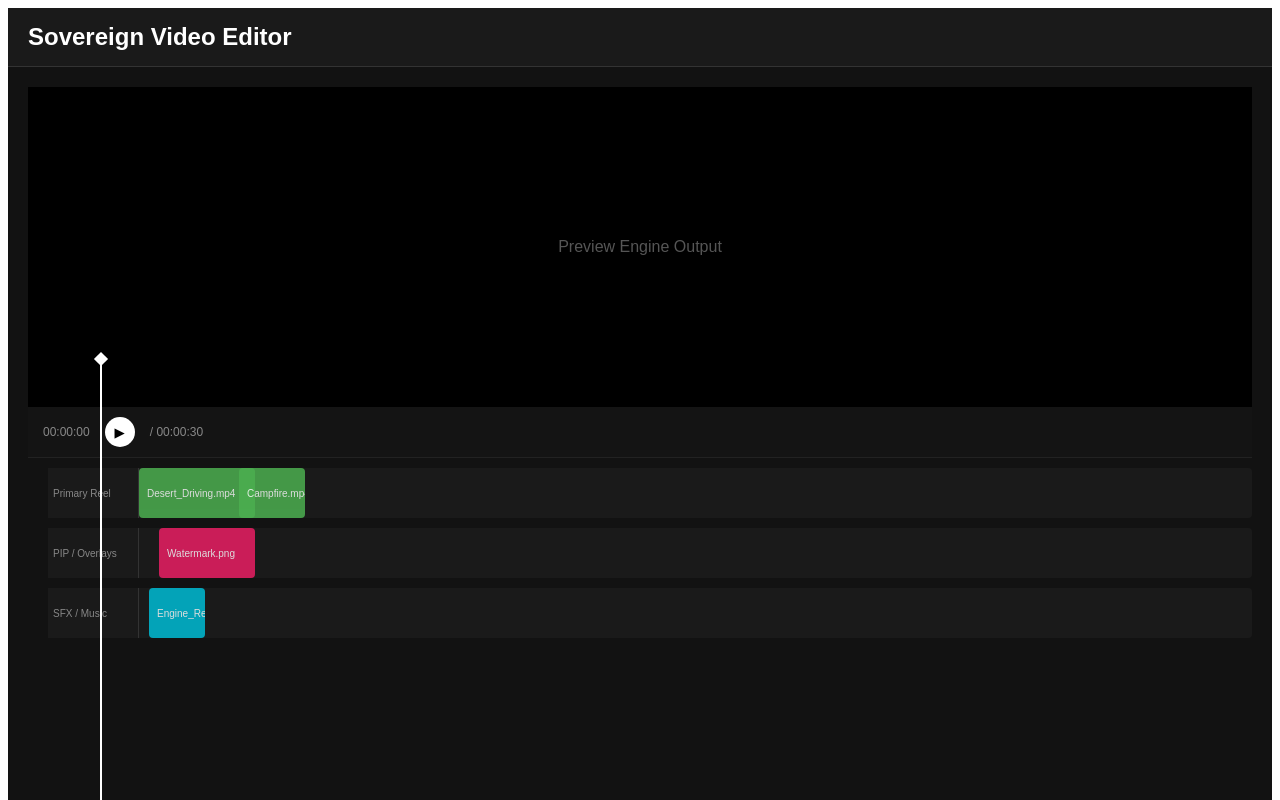
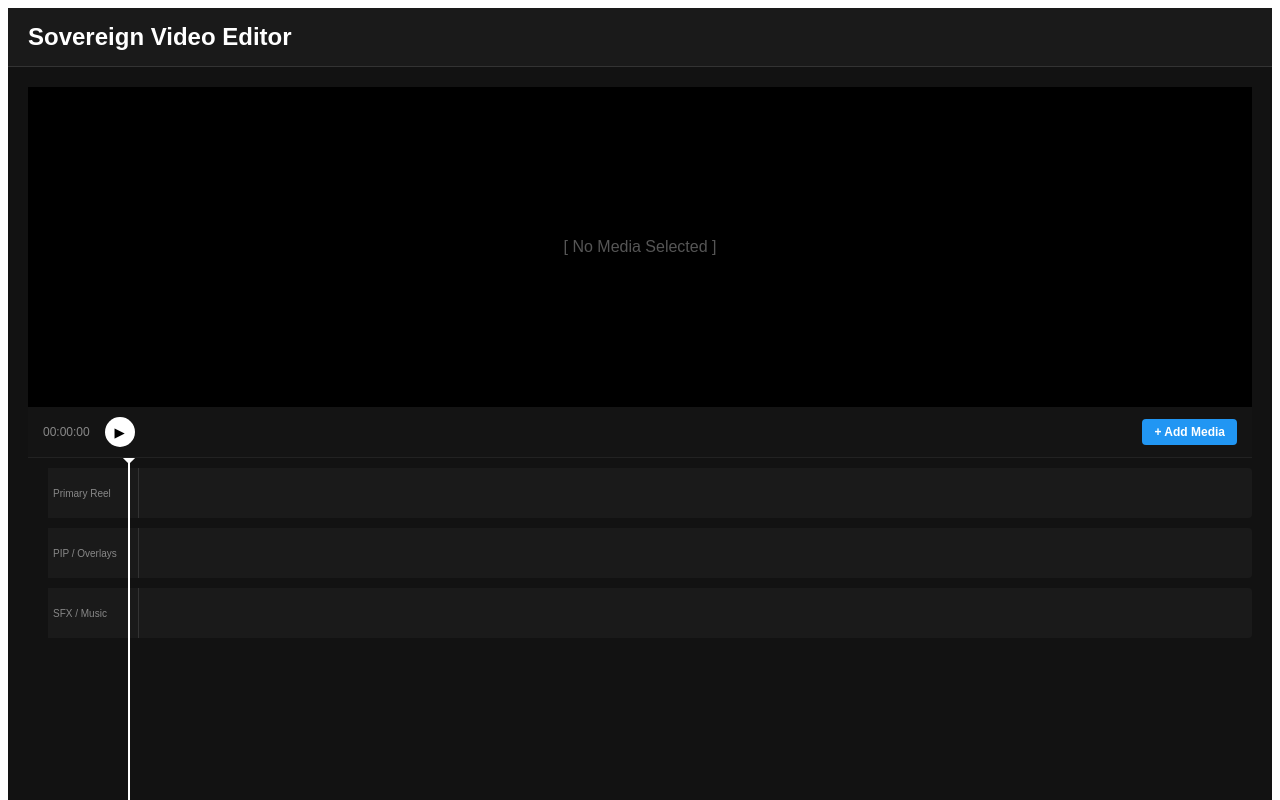
Before and after one commit to xNoOnex/Sovereign-Video-Editor, a React (Vite) app: page / in a window 1280 px wide. Shown: the top 800 px of the page. Built offline with nearby package versions, Linux system fonts and the light colour scheme.

Commit message:
feat: Connect native Android gallery picker and local Blob URL streaming

```diff
--- a/src/Editor.jsx
+++ b/src/Editor.jsx
@@ -1,41 +1,62 @@
-import React, { useState } from 'react';
+import React, { useState, useRef } from 'react';
 
 export default function Editor() {
-  // Implementing the explicit Timeline Data Model from the architectural notes
+  const fileInputRef = useRef(null);
+  const videoRef = useRef(null);
+
   const [project, setProject] = useState({
-    duration: 30, // Total project time in seconds
-    zoomLevel: 10, // Pixels per second for mapping touch gestures
-    selectedClipId: null, // For Progressive Disclosure UI
+    duration: 30,
+    zoomLevel: 10,
+    selectedClipId: null,
+    activePreviewUrl: null, // Holds the current video being played
     tracks: [
-      {
-        id: 't-main',
-        type: 'main_video',
-        name: 'Primary Reel',
-        clips: [
-          { id: 'c1', name: 'Desert_Driving.mp4', timelineStartTime: 0, sourceStartTime: 5, sourceEndTime: 15, duration: 10, color: '#4CAF50' },
-          { id: 'c2', name: 'Campfire.mp4', timelineStartTime: 10, sourceStartTime: 0, sourceEndTime: 5, duration: 5, color: '#4CAF50' }
-        ]
-      },
-      {
-        id: 't-pip',
-        type: 'overlay',
-        name: 'PIP / Overlays',
-        clips: [
-          { id: 'c3', name: 'Watermark.png', timelineStartTime: 2, sourceStartTime: 0, sourceEndTime: 0, duration: 8, color: '#E91E63' }
-        ]
-      },
-      {
-        id: 't-audio',
-        type: 'audio',
-        name: 'SFX / Music',
-        clips: [
-          { id: 'c4', name: 'Engine_Rev.wav', timelineStartTime: 1, sourceStartTime: 0, sourceEndTime: 4, duration: 4, color: '#00BCD4' }
-        ]
-      }
+      { id: 't-main', type: 'main_video', name: 'Primary Reel', clips: [] },
+      { id: 't-pip', type: 'overlay', name: 'PIP / Overlays', clips: [] },
+      { id: 't-audio', type: 'audio', name: 'SFX / Music', clips: [] }
     ]
   });
 
-  // Calculate width and position based on Timeline Coordinate Math
+  // 1. Bridge to Native Android Gallery
+  const handleFileSelect = (e) => {
+    const file = e.target.files[0];
+    if (!file) return;
+
+    // 2. Generate a high-speed local stream link
+    const fileUrl = URL.createObjectURL(file);
+    const newClipId = 'c-' + Math.random().toString(36).substr(2, 9);
+
+    // 3. Drop the new media into the Primary Reel data model
+    setProject(prev => {
+      const newTracks = [...prev.tracks];
+      newTracks[0].clips.push({
+        id: newClipId,
+        name: file.name,
+        timelineStartTime: 0,
+        sourceStartTime: 0,
+        sourceEndTime: 10,
+        duration: 10, // Defaulting block size to 10 seconds for preview
+        color: '#4CAF50',
+        url: fileUrl
+      });
+
+      return {
+        ...prev,
+        tracks: newTracks,
+        selectedClipId: newClipId,
+        activePreviewUrl: fileUrl
+      };
+    });
+  };
+
+  // Play the specific clip when tapped in the timeline
+  const handleClipTap = (clip) => {
+    setProject(prev => ({
+      ...prev,
+      selectedClipId: prev.selectedClipId === clip.id ? null : clip.id,
+      activePreviewUrl: clip.url || prev.activePreviewUrl
+    }));
+  };
+
   const getClipStyle = (clip) => ({
     position: 'absolute',
     left: `${clip.timelineStartTime * project.zoomLevel}px`,
@@ -58,51 +79,71 @@ export default function Editor() {
     <div style={{ display: 'flex', flexDirection: 'column', height: '100vh', backgroundColor: '#0A0A0A', color: '#ECECEC', fontFamily: 'sans-serif' }}>
 
       {/* 1. Video Preview Canvas */}
-      <div style={{ flex: '0 0 40%', backgroundColor: '#000', display: 'flex', alignItems: 'center', justifyContent: 'center', position: 'relative' }}>
-        <p style={{ color: '#555' }}>Preview Engine Output</p>
+      <div style={{ flex: '0 0 40%', backgroundColor: '#000', display: 'flex', alignItems: 'center', justifyContent: 'center', position: 'relative', overflow: 'hidden' }}>
+        {project.activePreviewUrl ? (
+          <video
+            ref={videoRef}
+            src={project.activePreviewUrl}
+            controls
+            style={{ width: '100%', height: '100%', objectFit: 'contain' }}
+          />
+        ) : (
+          <p style={{ color: '#555' }}>[ No Media Selected ]</p>
+        )}
 
-        {/* Progressive Disclosure UI Toolbar (Appears only when clip is selected) */}
+        {/* Contextual Toolbar */}
         {project.selectedClipId && (
-          <div style={{ position: 'absolute', bottom: '10px', left: '50%', transform: 'translateX(-50%)', display: 'flex', gap: '10px', backgroundColor: '#1E1E1E', padding: '8px 16px', borderRadius: '24px', border: '1px solid #333' }}>
+          <div style={{ position: 'absolute', bottom: '10px', left: '50%', transform: 'translateX(-50%)', display: 'flex', gap: '10px', backgroundColor: '#1E1E1E', padding: '8px 16px', borderRadius: '24px', border: '1px solid #333', zIndex: 20 }}>
             <button style={{ background: 'none', border: 'none', color: '#fff', fontSize: '12px' }}>✂️ Split</button>
-            <button style={{ background: 'none', border: 'none', color: '#fff', fontSize: '12px' }}>⏱️ Speed</button>
             <button style={{ background: 'none', border: 'none', color: '#fff', fontSize: '12px' }}>🗑️ Delete</button>
           </div>
         )}
       </div>
 
-      {/* 2. Transport Controls */}
-      <div style={{ height: '50px', backgroundColor: '#141414', borderBottom: '1px solid #222', display: 'flex', alignItems: 'center', padding: '0 15px', gap: '15px' }}>
-        <span style={{ fontSize: '12px', color: '#888' }}>00:00:00</span>
-        <button style={{ background: '#fff', color: '#000', border: 'none', borderRadius: '50%', width: '30px', height: '30px', display: 'flex', alignItems: 'center', justifyContent: 'center' }}>▶</button>
-        <span style={{ fontSize: '12px', color: '#888' }}>/ 00:00:30</span>
+      {/* 2. Transport Controls & Add Media */}
+      <div style={{ height: '50px', backgroundColor: '#141414', borderBottom: '1px solid #222', display: 'flex', alignItems: 'center', justifyContent: 'space-between', padding: '0 15px' }}>
+        <div style={{ display: 'flex', alignItems: 'center', gap: '15px' }}>
+          <span style={{ fontSize: '12px', color: '#888' }}>00:00:00</span>
+          <button onClick={() => videoRef.current?.play()} style={{ background: '#fff', color: '#000', border: 'none', borderRadius: '50%', width: '30px', height: '30px', display: 'flex', alignItems: 'center', justifyContent: 'center' }}>▶</button>
+        </div>
+
+        {/* Hidden File Input & Trigger Button */}
+        <input
+          type="file"
+          accept="video/*"
+          ref={fileInputRef}
+          onChange={handleFileSelect}
+          style={{ display: 'none' }}
+        />
+        <button
+          onClick={() => fileInputRef.current.click()}
+          style={{ backgroundColor: '#2196F3', color: '#fff', border: 'none', padding: '6px 12px', borderRadius: '4px', fontSize: '12px', fontWeight: 'bold' }}
+        >
+          + Add Media
+        </button>
       </div>
 
       {/* 3. Explicit Multi-Track Layering UI */}
-      <div style={{ flex: 1, overflowY: 'auto', overflowX: 'hidden', padding: '10px 0', backgroundColor: '#121212' }}>
+      <div style={{ flex: 1, overflowY: 'auto', overflowX: 'hidden', padding: '10px 0', backgroundColor: '#121212', position: 'relative' }}>
 
-        {/* Playhead Placeholder */}
-        <div style={{ position: 'absolute', left: '100px', top: '45%', bottom: 0, width: '2px', backgroundColor: '#fff', zIndex: 50 }}>
+        <div style={{ position: 'absolute', left: '100px', top: 0, bottom: 0, width: '2px', backgroundColor: '#fff', zIndex: 50 }}>
           <div style={{ position: 'absolute', top: '-6px', left: '-4px', width: '10px', height: '10px', backgroundColor: '#fff', transform: 'rotate(45deg)' }} />
         </div>
 
-        {/* Scrollable Timeline Area */}
         <div style={{ overflowX: 'auto', paddingLeft: '20px', minWidth: `${project.duration * project.zoomLevel + 100}px` }}>
           {project.tracks.map(track => (
             <div key={track.id} style={{ display: 'flex', marginBottom: '10px', height: '50px', position: 'relative', backgroundColor: '#1A1A1A', borderRadius: '4px' }}>
 
-              {/* Track Header */}
               <div style={{ position: 'sticky', left: 0, width: '80px', backgroundColor: '#1A1A1A', borderRight: '1px solid #333', zIndex: 10, display: 'flex', alignItems: 'center', padding: '0 5px', fontSize: '10px', color: '#888' }}>
                 {track.name}
               </div>
 
-              {/* Clip Blocks */}
               <div style={{ position: 'relative', flex: 1 }}>
                 {track.clips.map(clip => (
                   <div
                     key={clip.id}
                     style={getClipStyle(clip)}
-                    onClick={() => setProject(prev => ({ ...prev, selectedClipId: prev.selectedClipId === clip.id ? null : clip.id }))}
+                    onClick={() => handleClipTap(clip)}
                   >
                     {clip.name}
                   </div>
```
